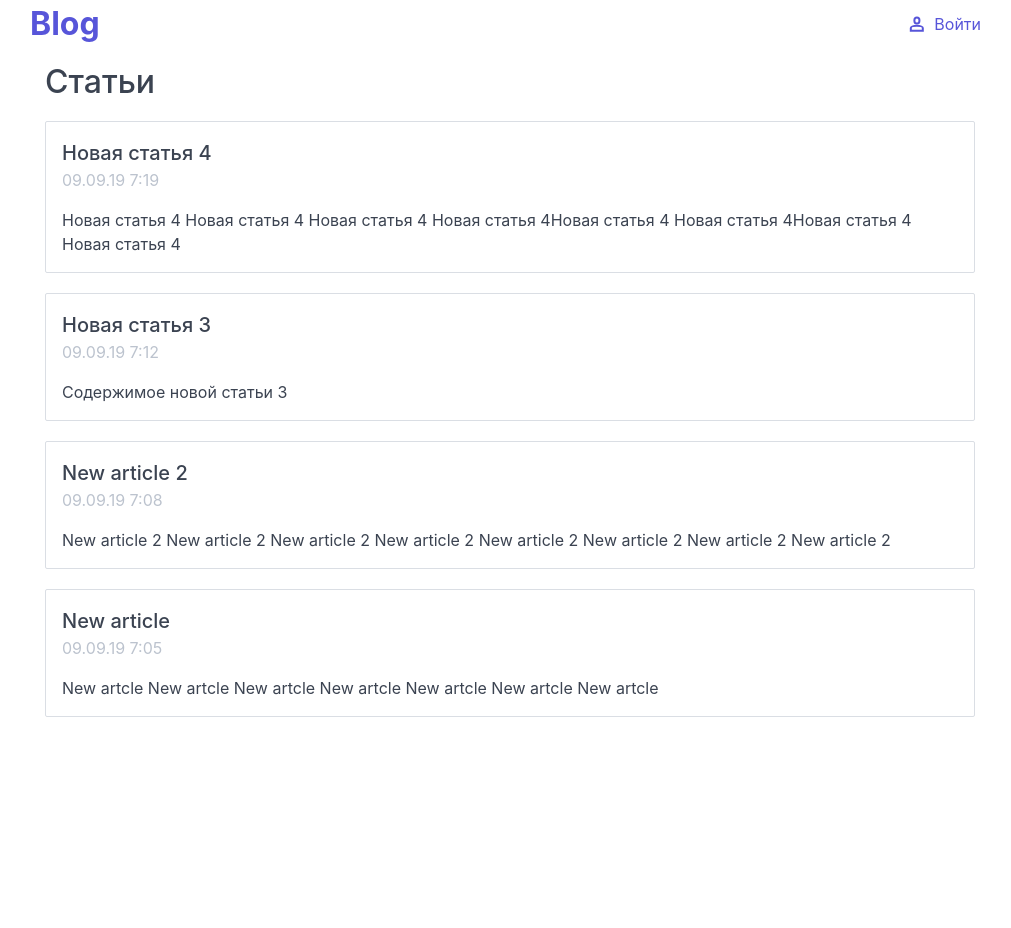
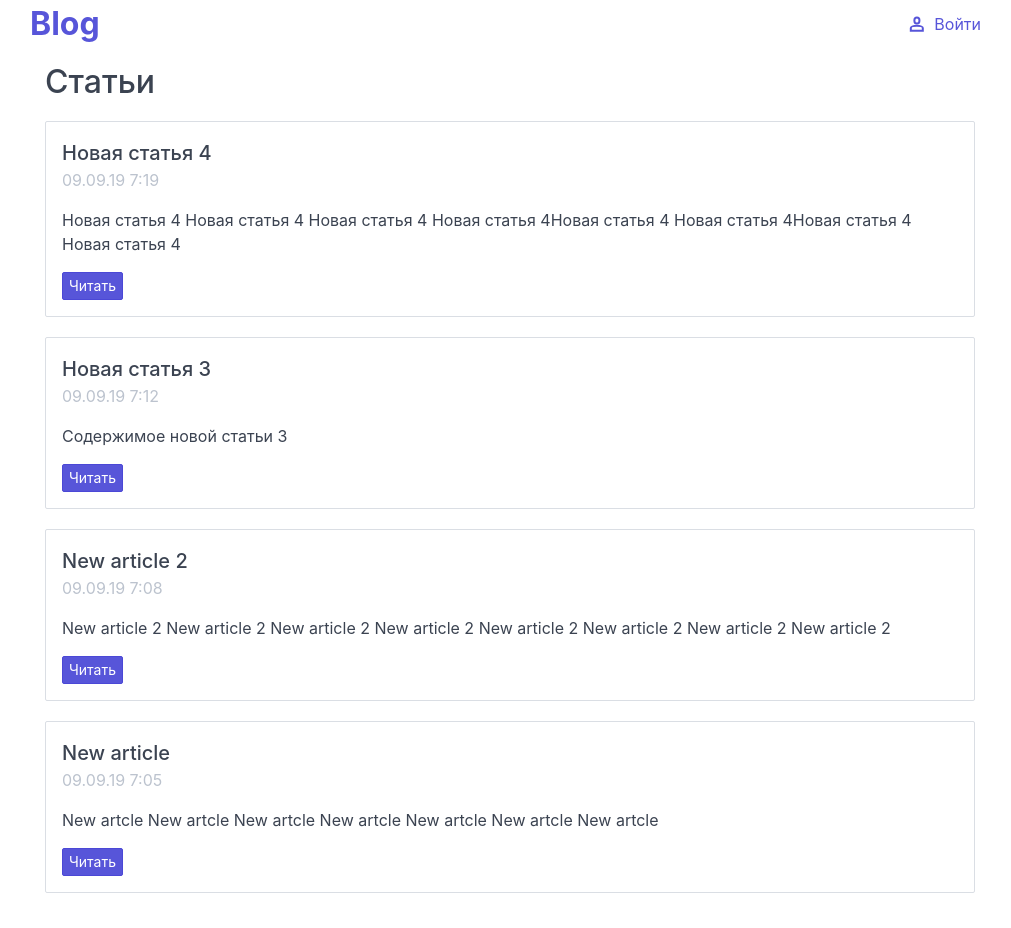
Before and after one commit to Tardigrada777/trlogic-test, a Vue app: page / in a window 1280 px wide. Shown: the whole page, without its empty margins (130-1141 px from the left). Before the commit the page ends 800 px from the top, so only its background shows below. Built offline with nearby package versions, Linux system fonts and the light colour scheme; data requests are answered from the project's data file; what vue-progressbar would draw is missing.

Commit message:
Переход на страницу чтения статьи

```diff
--- a/src/components/ArticleCard.vue
+++ b/src/components/ArticleCard.vue
@@ -14,6 +14,9 @@
         <i class="icon icon-delete mr--5"></i>
         Удалить
       </button>
+    </div>
+    <div class="card-footer" v-else>
+      <button class="btn btn-primary btn-sm mr--10" @click="readArticle">Читать</button>
     </div>
   </div>
 </template>
@@ -47,6 +50,11 @@ export default {
       }
       return this.article.content;
     }
+  },
+  methods: {
+    readArticle() {
+      this.$router.push(`/article/${this.article.id}`);
+    }
   }
 };
 </script>
```
